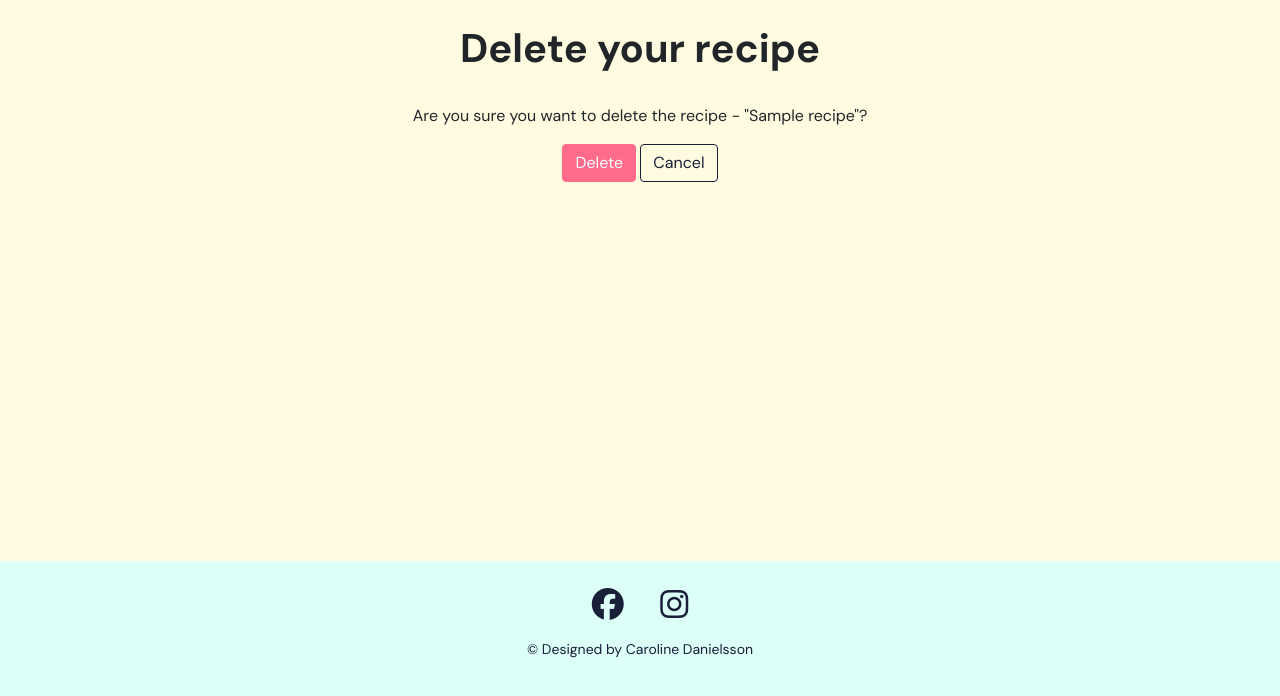
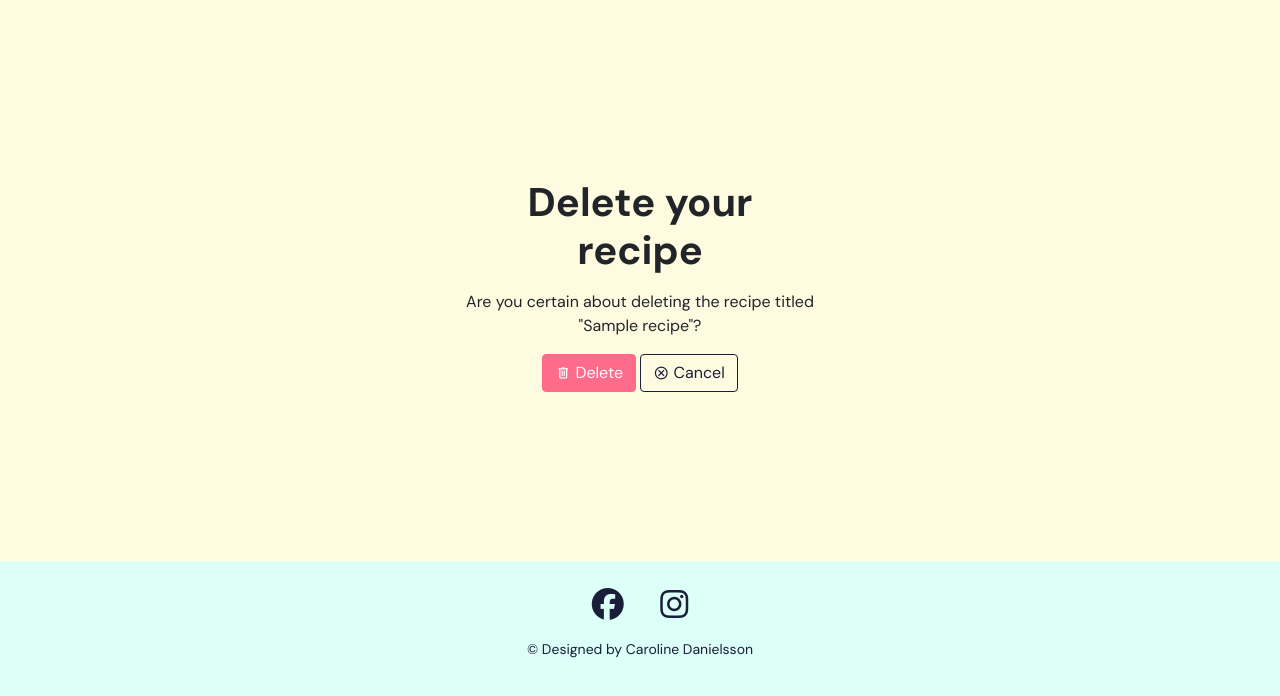
Before and after one commit to cardan22/pastryhub, a Django app: page /delete/1 in a window 1280 px wide. Shown: the part 104-800 px from the top of the page. Run offline with Django 3.2, Linux system fonts and the light colour scheme; a user stored in the database is signed in; tables that the repository leaves empty hold one stand-in row (values such as "Sample post"); some libraries are stand-ins or nearby versions.

Commit message:
Add icons and docstrings to templates

```diff
--- a/templates/delete_recipe.html
+++ b/templates/delete_recipe.html
@@ -1,25 +1,30 @@
 {% extends "base.html" %}
 {% block title %}Delete Recipes{% endblock %}
-
 {% block body_class %}yellow-background{% endblock %}
-
 {% block content %}
 
 {% if user.is_authenticated %}
 {% if user.id == recipe.author.id %}
 
-<div class="container">
+<!-- Delete Recipe Confirmation -->
+<div class="container d-flex flex-column justify-content-center align-items-center form-container" style="height: 100%;">
     <div class="row">
         <div class="col-md-12 text-center">
-            <h1 class="hero-text pt-4">Delete your recipe</h1>
-            <br>
-            <p>Are you sure you want to delete the recipe - "{{ recipe.title }}"?</p>
+            <!-- Page Title -->
+            <h1 class="hero-text p-2">Delete your recipe</h1>
+            <p>Are you certain about deleting the recipe titled "{{ recipe.title }}"?</p>
+            <!-- Delete Recipe Form -->
             <form method="POST" class="form text-muted" action="{% url 'delete' recipe.pk %}"
                 enctype="multipart/form-data">
                 {% csrf_token %}
+                <!-- Buttons for Delete and Cancel Actions -->
                 <div class="d-grid gap-2 d-md-block">
-                    <button type="submit" class="btn btn-primary">Delete</button>
-                    <a href="{% url 'home' %}" class="btn btn-secondary">Cancel</a>
+                    <button type="submit" class="btn btn-primary">
+                        <span class="material-symbols-outlined">delete</span> Delete
+                    </button>
+                    <a href="{% url 'home' %}" class="btn btn-secondary">
+                        <span class="material-symbols-outlined">cancel</span> Cancel
+                    </a>
                 </div>
             </form>
         </div>
```
Also changed, not shown: templates/account/login.html (+8 -5 lines), templates/account/logout.html (+12 -9 lines), templates/account/signup.html (+6 -4 lines), templates/add_recipe.html (+8 -1 lines), templates/recipe_detail.html (+20 -9 lines), templates/update_recipe.html (+13 -3 lines).
